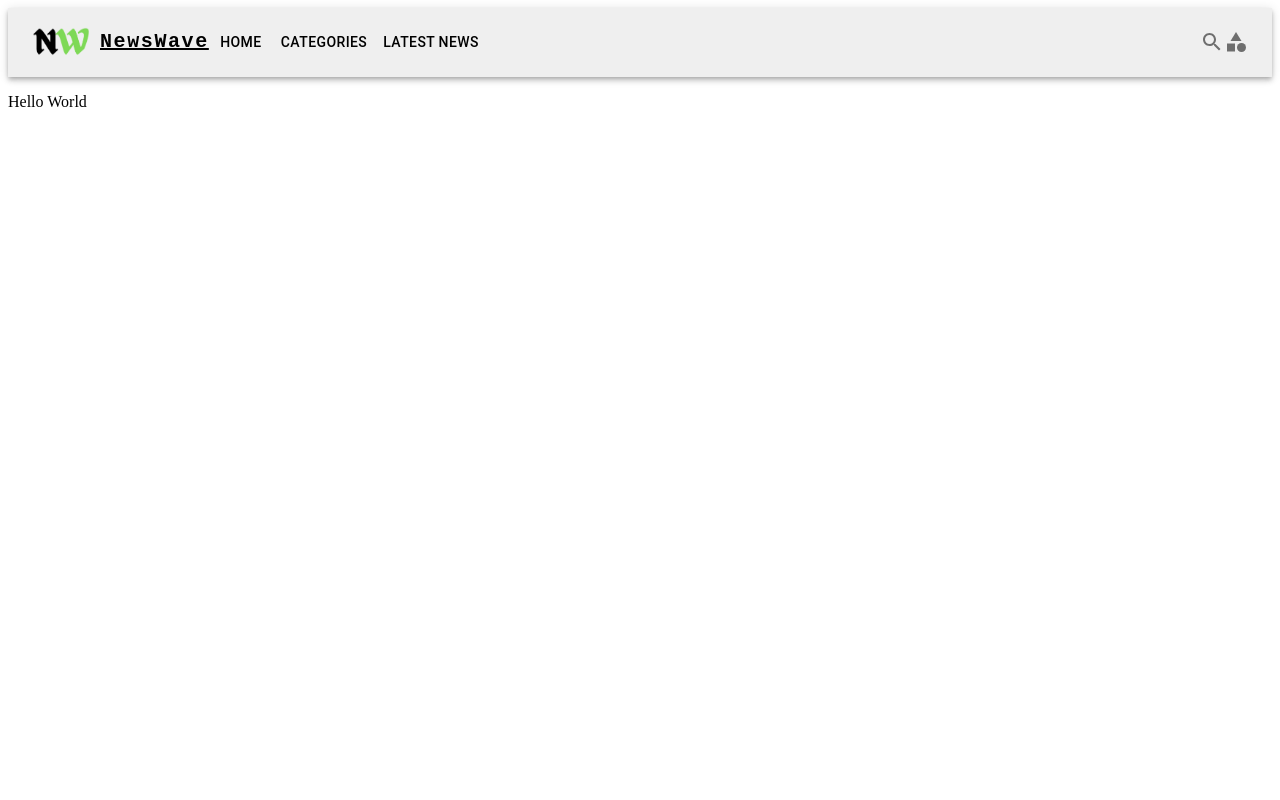
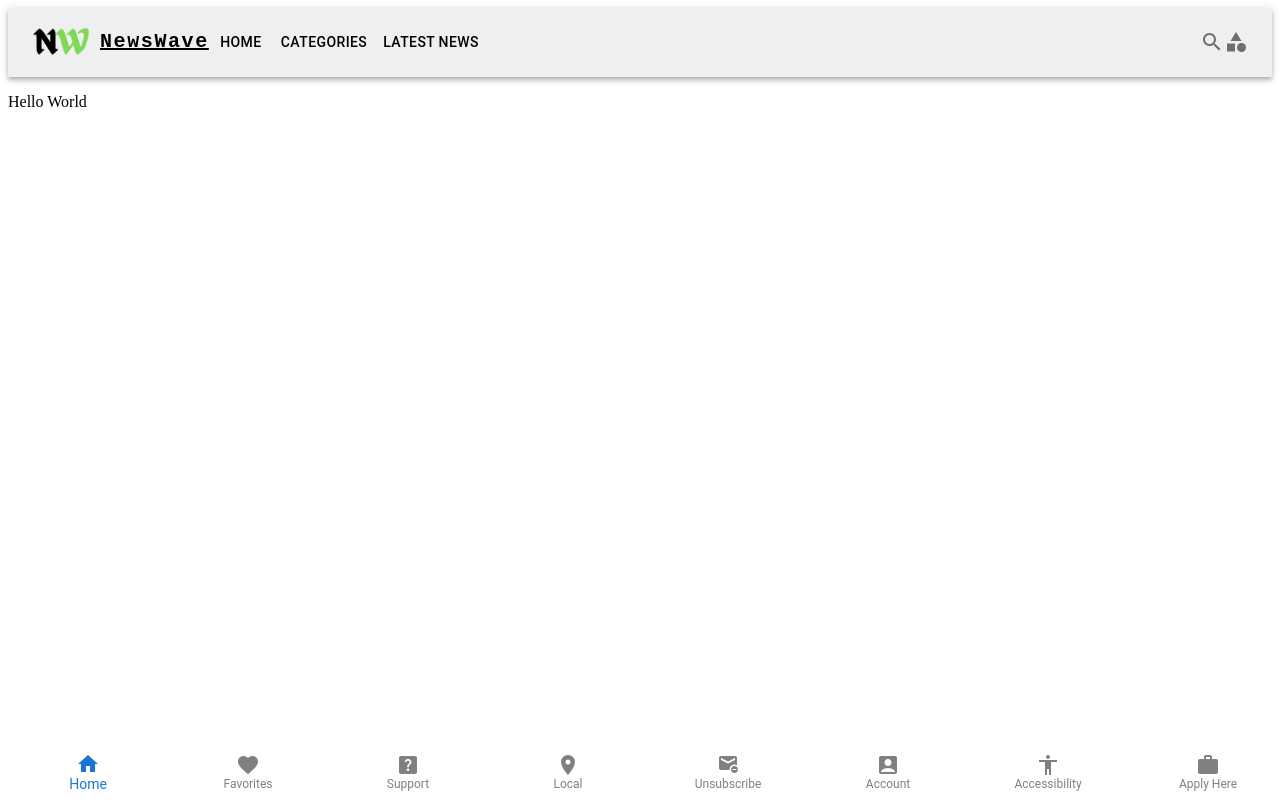
Before and after one commit to Mbutle3/NewsWave, a React (Create React App) app in the folder newswave/: page /home in a window 1280 px wide. Built offline with nearby package versions, Linux system fonts and the light colour scheme.

Commit message:
added mvp footer

```diff
--- a/newswave/package.json
+++ b/newswave/package.json
@@ -7,10 +7,13 @@
     "@emotion/styled": "^11.11.0",
     "@fontsource/roboto": "^5.0.8",
     "@mui/icons-material": "^5.15.0",
-    "@mui/material": "^5.15.0",
+    "@mui/material": "^5.15.1",
+    "@mui/system": "^5.15.1",
     "@testing-library/jest-dom": "^5.17.0",
     "@testing-library/react": "^13.4.0",
     "@testing-library/user-event": "^13.5.0",
+    "install": "^0.13.0",
+    "npm": "^10.2.5",
     "react": "^18.2.0",
     "react-dom": "^18.2.0",
     "react-scripts": "5.0.1",
--- a/newswave/src/App.js
+++ b/newswave/src/App.js
@@ -1,11 +1,13 @@
 import * as React from "react";
 import Header from "./components/Header";
+import Footer from "./components/Footer";
 
 function App() {
   return (
     <div className="App">
       <Header />
       <p>Hello World</p>
+      <Footer />
     </div>
   );
 }
--- a/newswave/src/components/Footer.js
+++ b/newswave/src/components/Footer.js
@@ -0,0 +1,83 @@
+import React from "react";
+import { styled } from "@mui/system";
+import BottomNavigation from "@mui/material/BottomNavigation";
+import BottomNavigationAction from "@mui/material/BottomNavigationAction";
+import HomeIcon from "@mui/icons-material/Home";
+import FavoriteIcon from "@mui/icons-material/Favorite";
+import LocationOnIcon from "@mui/icons-material/LocationOn";
+import AccountBoxIcon from "@mui/icons-material/AccountBox";
+import AccessibilityIcon from "@mui/icons-material/Accessibility";
+import HelpCenterIcon from "@mui/icons-material/HelpCenter";
+import WorkIcon from "@mui/icons-material/Work";
+import UnsubscribeIcon from "@mui/icons-material/Unsubscribe";
+
+const StyledBottomNavigationAction = styled(BottomNavigationAction)(
+  ({ theme, selected }) => ({
+    color: selected ? "#7ed956" : "grey",
+  })
+);
+
+function Footer() {
+  const [value, setValue] = React.useState(0);
+
+  const handleIconClick = (newValue) => {
+    setValue(newValue);
+  };
+
+  return (
+    <div style={{ position: "fixed", bottom: 0, width: "100%" }}>
+      <BottomNavigation
+        value={value}
+        onChange={(event, newValue) => {
+          setValue(newValue);
+          handleIconClick(newValue);
+        }}
+        showLabels
+        style={{ justifyContent: "flex-start" }}
+      >
+        <StyledBottomNavigationAction
+          label="Home"
+          icon={<HomeIcon />}
+          selected={value === 0}
+        />
+        <StyledBottomNavigationAction
+          label="Favorites"
+          icon={<FavoriteIcon />}
+          selected={value === 1}
+        />
+        <StyledBottomNavigationAction
+          label="Support"
+          icon={<HelpCenterIcon />}
+          selected={value === 2}
+        />
+        <StyledBottomNavigationAction
+          label="Local"
+          icon={<LocationOnIcon />}
+          selected={value === 3}
+        />
+        <StyledBottomNavigationAction
+          label="Unsubscribe"
+          icon={<UnsubscribeIcon />}
+          selected={value === 4}
+        />
+        <StyledBottomNavigationAction
+          label="Account"
+          icon={<AccountBoxIcon />}
+          selected={value === 5}
+        />
+        <StyledBottomNavigationAction
+          label="Accessibility"
+          icon={<AccessibilityIcon />}
+          selected={value === 6}
+        />
+        <StyledBottomNavigationAction
+          label="Apply Here"
+          icon={<WorkIcon />}
+          selected={value === 7}
+        />
+      </BottomNavigation>
+    </div>
+  );
+}
+
+export default Footer;
--- a/newswave/src/index.js
+++ b/newswave/src/index.js
@@ -1,12 +1,18 @@
-import * as React from 'react';
-import ReactDOM from 'react-dom/client';
-import App from './App';
-import reportWebVitals from './tests/reportWebVitals';
+import * as React from "react";
+import ReactDOM from "react-dom/client";
+import App from "./App";
+import reportWebVitals from "./tests/reportWebVitals";
+import { ThemeProvider } from "@mui/system";
+import { createTheme } from "@mui/material/styles";
 
-const root = ReactDOM.createRoot(document.getElementById('root'));
+const theme = createTheme();
+
+const root = ReactDOM.createRoot(document.getElementById("root"));
 root.render(
   <React.StrictMode>
-    <App />
+    <ThemeProvider theme={theme}>
+      <App />
+    </ThemeProvider>
   </React.StrictMode>
 );
 
```
Also changed, not shown: 1 other file (tests, documents, lock files or other folders).
